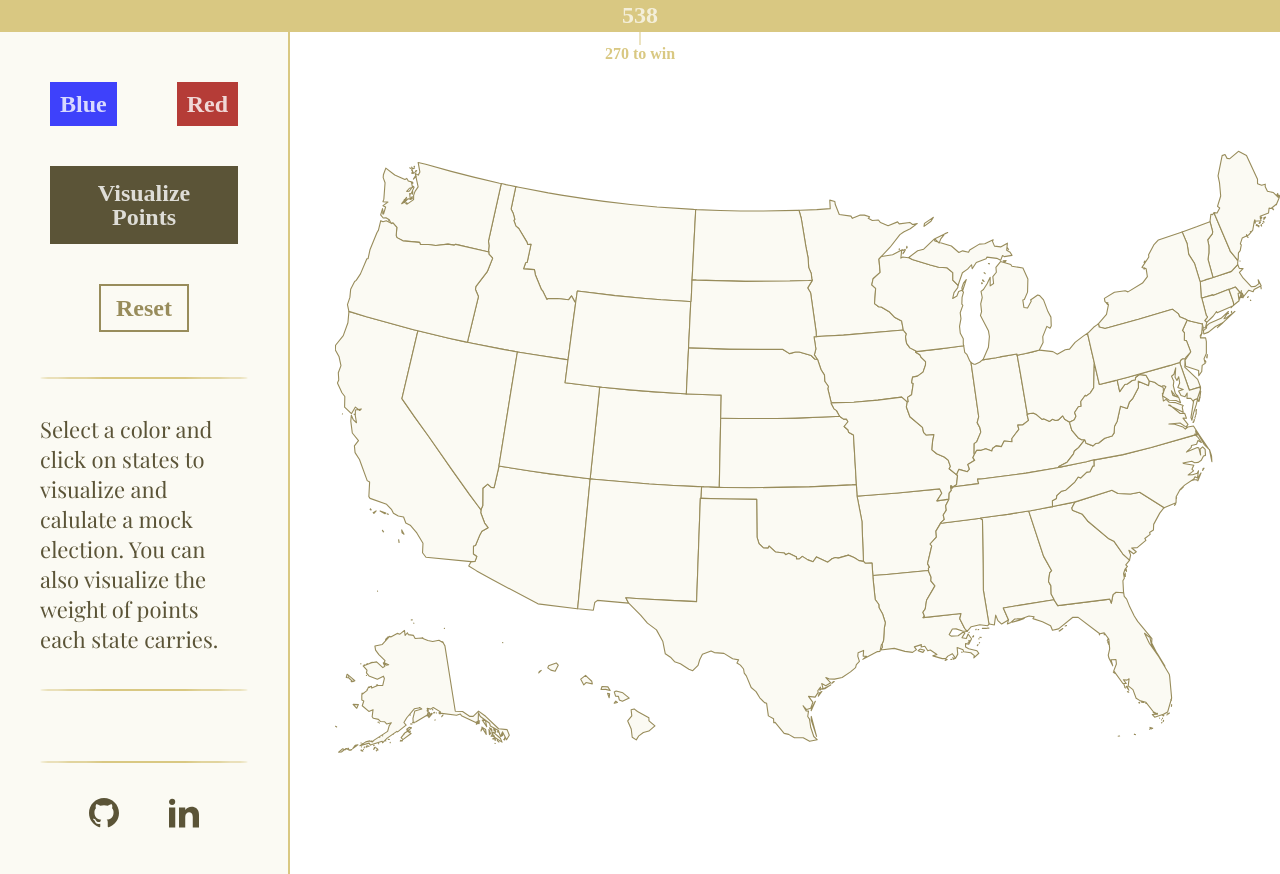
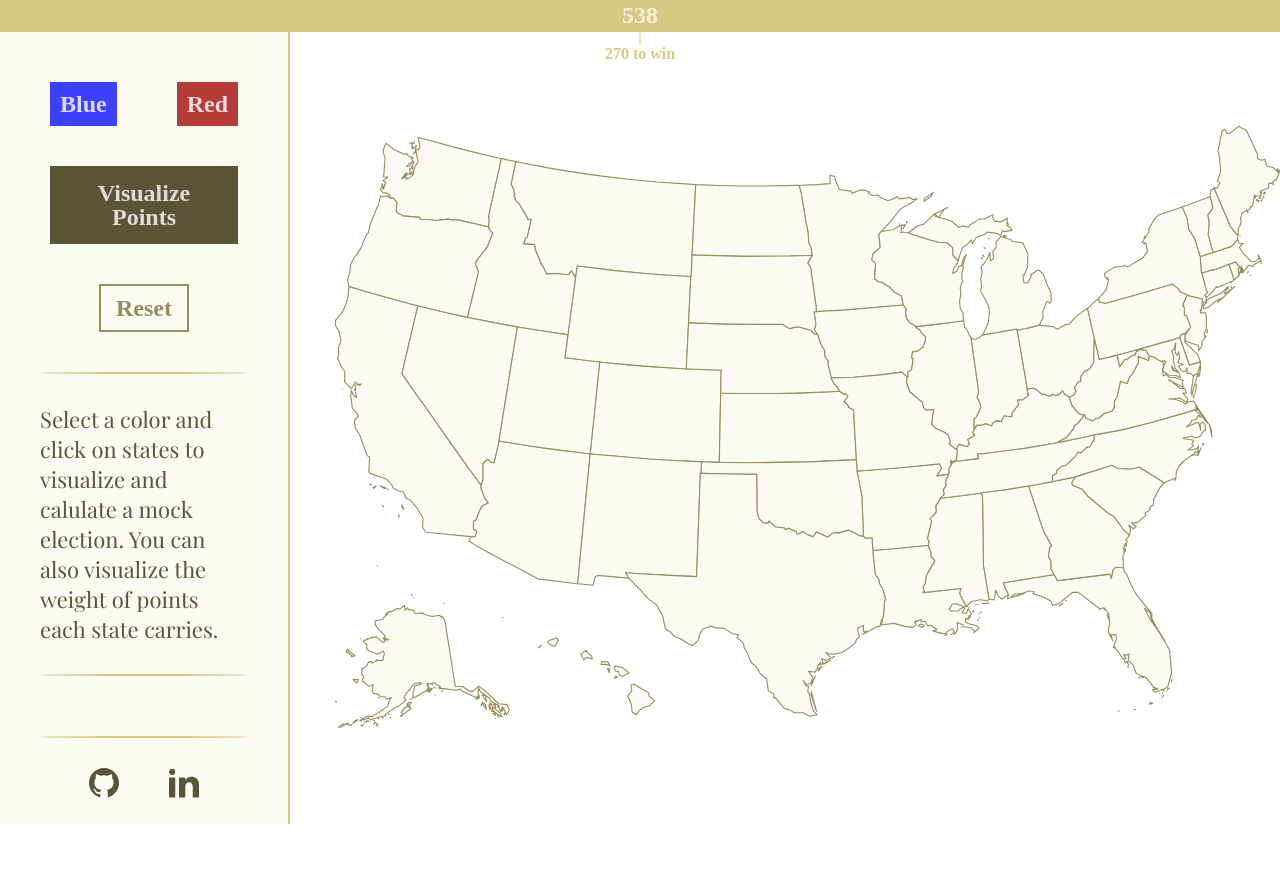
Before and after one commit to thnlsn/electoral-map, a React (Create React App) app: page / in a window 1280 px wide. After the commit the page ends 824 px from the top, so only its background shows below. Built offline with nearby package versions, Linux system fonts and the light colour scheme; the HTML template or start-up script is replaced by a standard one; a web font is replaced by a local one.

Commit message:
some spacing updates to the settings section

```diff
--- a/src/css/style.css
+++ b/src/css/style.css
@@ -100,7 +100,7 @@ body {
   grid-template-columns: [full-start blue-start] 1fr [blue-end red-start] 1fr [red-end full-end];
   grid-template-rows: min-content min-content min-content min-content min-content min-content 1fr;
   grid-auto-rows: min-content;
-  padding: 4rem 4rem;
+  padding: 4rem 4rem 2rem 4rem;
   column-gap: 4rem;
   row-gap: 2rem;
   background-color: #fbfaf3;
@@ -223,7 +223,7 @@ body {
     border: 1px solid #d9c882;
     border-radius: 50%;
     opacity: 1;
-    margin: 1.5rem 0; }
+    margin: 1rem 0; }
 
 .map__state {
   stroke-linejoin: round;
--- a/src/sass/_components.scss
+++ b/src/sass/_components.scss
@@ -159,7 +159,7 @@
     border: 1px solid $color-gold;
     border-radius: 50%;
     opacity: 1;
-    margin: 1.5rem 0;
+    margin: 1rem 0;
   }
 }
 
--- a/src/sass/_layout.scss
+++ b/src/sass/_layout.scss
@@ -17,7 +17,7 @@
   grid-template-columns: [full-start blue-start] 1fr [blue-end red-start] 1fr [red-end full-end];
   grid-template-rows: min-content min-content min-content min-content min-content min-content 1fr;
   grid-auto-rows: min-content;
-  padding: 4rem 4rem;
+  padding: 4rem 4rem 2rem 4rem;
   column-gap: 4rem;
   row-gap: 2rem;
 
```
